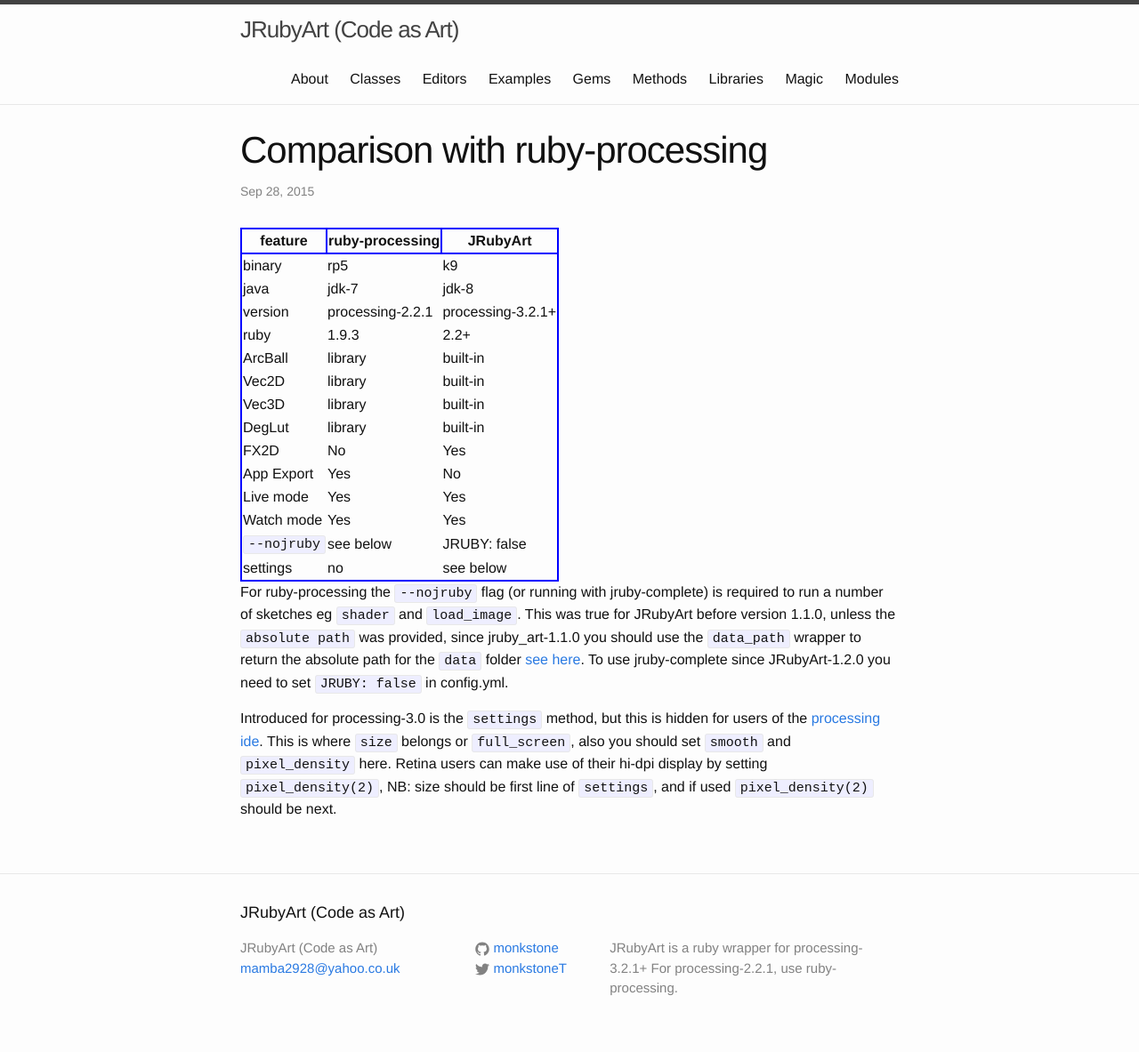
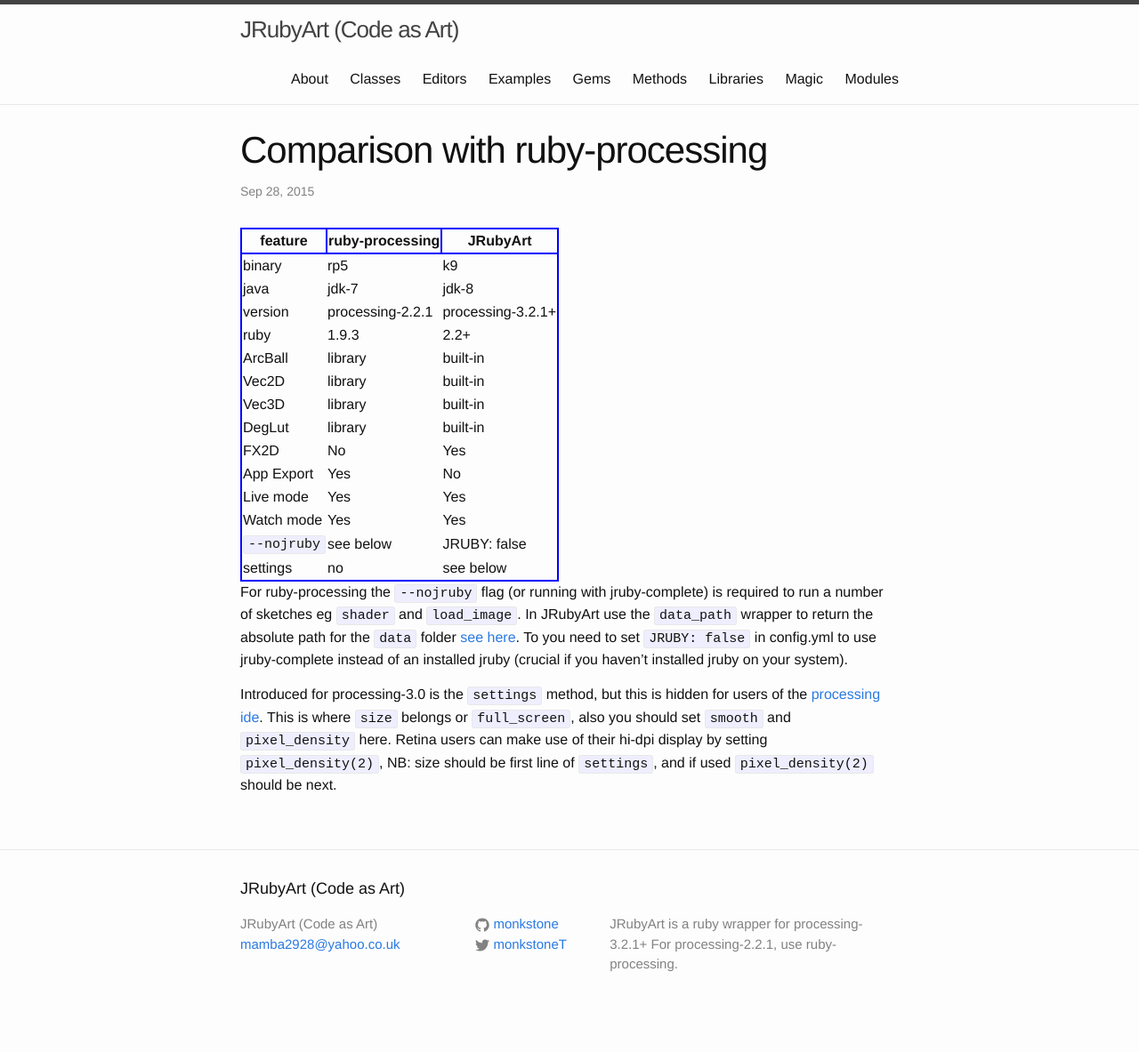
Before and after one commit to ruby-processing/JRubyArt, a Jekyll site: the page built from _posts/2015-09-28-comparison.md, in a window 1280 px wide. Shown: the whole page at 89% size. Built offline with Jekyll 4.4.1, drawn with Linux system fonts in a browser that asks for light colours; after the commit the page ends 1156 px from its top, so only the background shows below that.

Commit message:
ignoring jruby_art versions prior to 1.2

```diff
--- a/_posts/2015-09-28-comparison.md
+++ b/_posts/2015-09-28-comparison.md
@@ -35,7 +35,7 @@
 |settings      |no                 |see below        |
 
 
-For ruby-processing the `--nojruby` flag (or running with jruby-complete) is required to run a number of sketches eg `shader` and `load_image`. This was true for JRubyArt before version 1.1.0, unless the `absolute path` was provided, since jruby_art-1.1.0 you should use the `data_path` wrapper to return the absolute path for the `data` folder [see here][here]. To use jruby-complete since JRubyArt-1.2.0 you need to set `JRUBY: false` in config.yml.
+For ruby-processing the `--nojruby` flag (or running with jruby-complete) is required to run a number of sketches eg `shader` and `load_image`. In JRubyArt use the `data_path` wrapper to return the absolute path for the `data` folder [see here][here]. To you need to set `JRUBY: false` in config.yml to use jruby-complete instead of an installed jruby (crucial if you haven't installed jruby on your system).
 
 Introduced for processing-3.0 is the `settings` method, but this is hidden for users of the [processing ide][settings]. This is where `size` belongs or `full_screen`, also you should set `smooth` and `pixel_density` here. Retina users can make use of their hi-dpi display by setting `pixel_density(2)`, NB: size should be first line of `settings`, and if used `pixel_density(2)` should be next.
 
```
